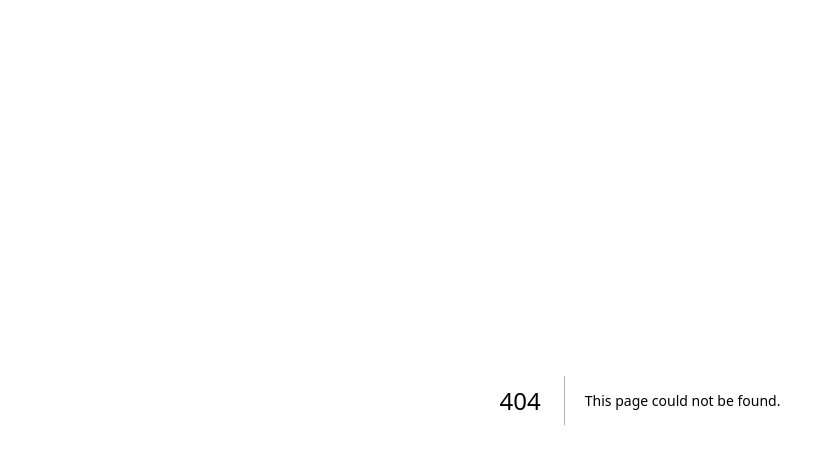
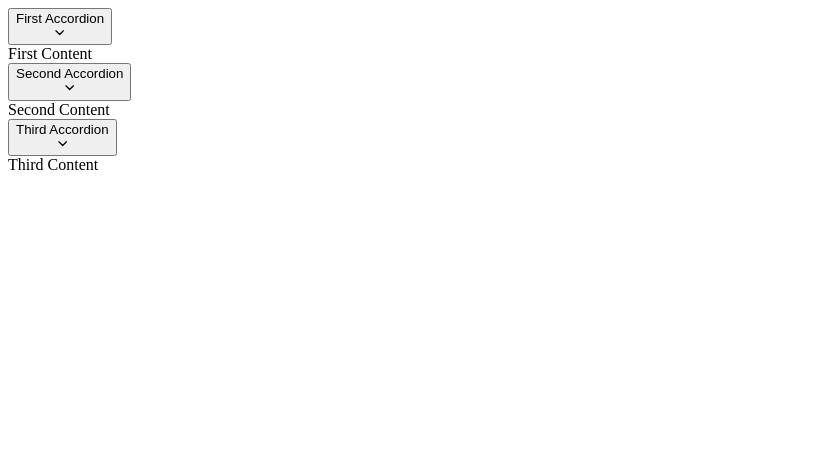
Before and after one commit to Maliek2/Google-Amp, a Next.js app: page /Blog in a window 1280 px wide. Before the commit this address had no page. Shown: the top 464 px of the page, without its empty margins (0-835 px from the left). Built offline with nearby package versions, Linux system fonts and the light colour scheme.

Commit message:
Create Blog.tsx

```diff
--- /dev/null
+++ b/pages/Blog.tsx
@@ -0,0 +1,38 @@
+import React from 'react';
+import {
+  IonAccordion,
+  IonAccordionGroup,
+  IonItem,
+  IonLabel
+} from '@ionic/react';
+function Blog() {
+  return (
+    <IonAccordionGroup>
+      <IonAccordion value="first">
+        <IonItem slot="header" color="light">
+          <IonLabel>First Accordion</IonLabel>
+        </IonItem>
+        <div className="ion-padding" slot="content">
+          First Content
+        </div>
+      </IonAccordion>
+      <IonAccordion value="second">
+        <IonItem slot="header" color="light">
+          <IonLabel>Second Accordion</IonLabel>
+        </IonItem>
+        <div className="ion-padding" slot="content">
+          Second Content
+        </div>
+      </IonAccordion>
+      <IonAccordion value="third">
+        <IonItem slot="header" color="light">
+          <IonLabel>Third Accordion</IonLabel>
+        </IonItem>
+        <div className="ion-padding" slot="content">
+          Third Content
+        </div>
+      </IonAccordion>
+    </IonAccordionGroup>
+  );
+}
+export default Blog;
```
